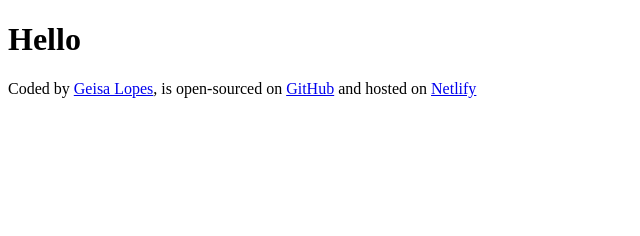
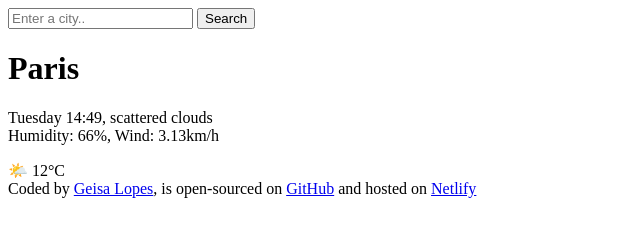
Before and after one commit to geisalopes/vanilla-weather, a plain HTML site: page index.html in a window 1280 px wide. Shown: the whole page, without its empty margins (0-640 px from the left). Drawn offline with Linux system fonts and the light colour scheme.

Commit message:
Add HTML to the projetc

```diff
--- a/index.html
+++ b/index.html
@@ -3,10 +3,26 @@
   <head>
     <meta charset="UTF-8" />
     <meta name="viewport" content="width=device-width, initial-scale=1.0" />
-    <title>React Weather App</title>
+    <title>Meteo App</title>
   </head>
   <body>
-    <h1>Hello</h1>
+    <header>
+      <form>
+        <input type="search" placeholder="Enter a city.." required />
+        <input type="submit" value="Search" />
+      </form>
+    </header>
+    <main>
+      <div>
+        <h1>Paris</h1>
+        <p>
+          Tuesday 14:49, scattered clouds
+          <br />
+          Humidity: 66%, Wind: 3.13km/h
+        </p>
+      </div>
+      <div>🌤️ 12°C</div>
+    </main>
     <footer>
       Coded by
       <a href="https://github.com/geisalopes" target="_blank">Geisa Lopes</a>,
```
